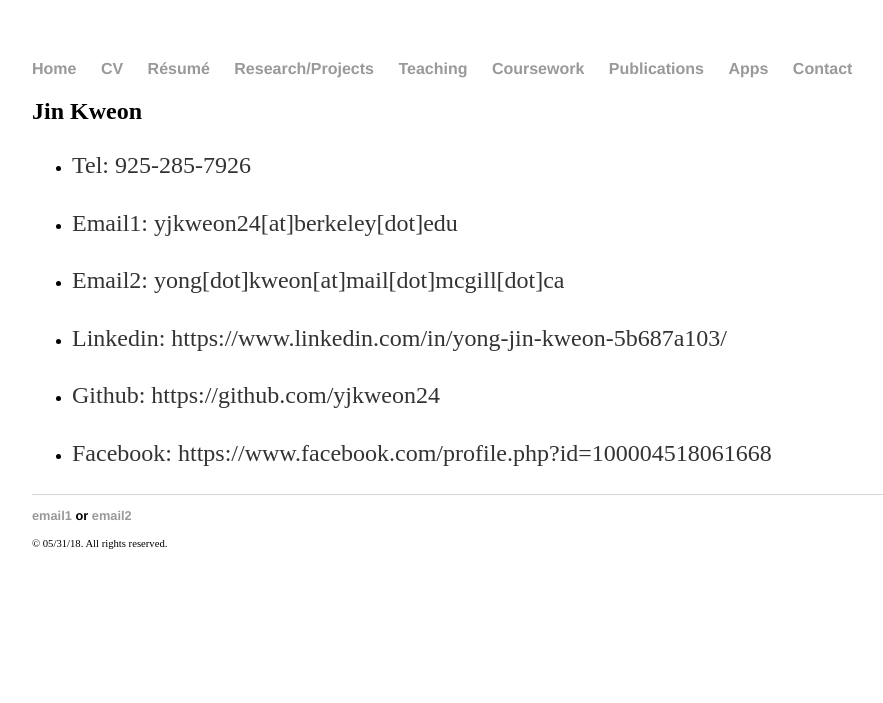
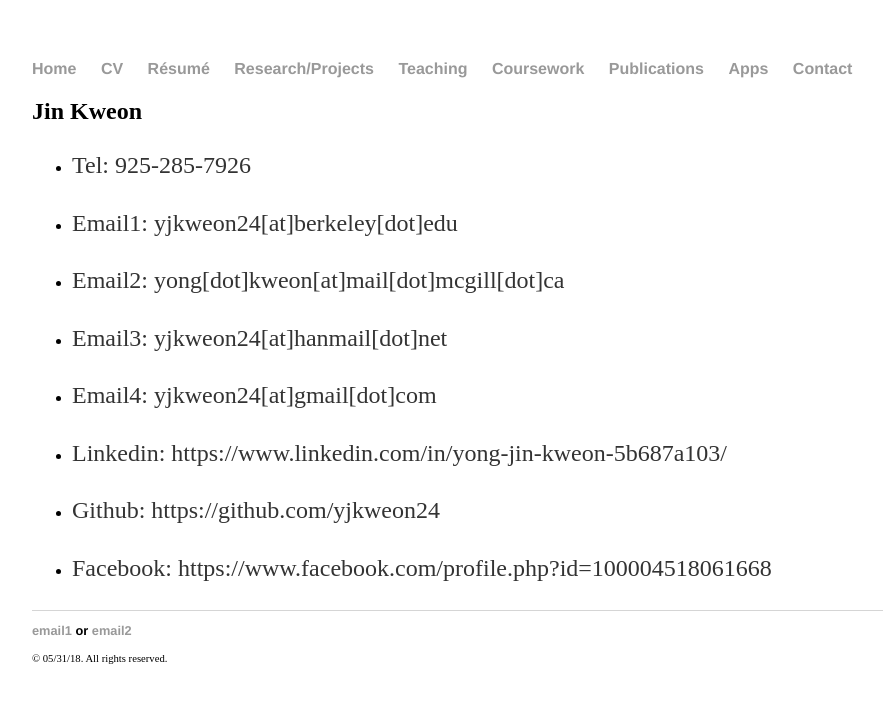
Before and after one commit to yjkweon24/yjkweon24.github.io, a Jekyll site: the page built from contact/contact.md, in a window 1280 px wide. Shown: the top 703 px of the page, without its empty margins (160-1043 px from the left). Built offline with Jekyll 4.4.1, drawn with Linux system fonts in a browser that asks for light colours.

Commit message:
add extra emails

```diff
--- a/contact/contact.md
+++ b/contact/contact.md
@@ -12,6 +12,10 @@ title: Contact
 
 * Email2: yong[dot]kweon[at]mail[dot]mcgill[dot]ca
 
+* Email3: yjkweon24[at]hanmail[dot]net
+
+* Email4: yjkweon24[at]gmail[dot]com
+
 * Linkedin: https://www.linkedin.com/in/yong-jin-kweon-5b687a103/
 
 * Github: https://github.com/yjkweon24
```
